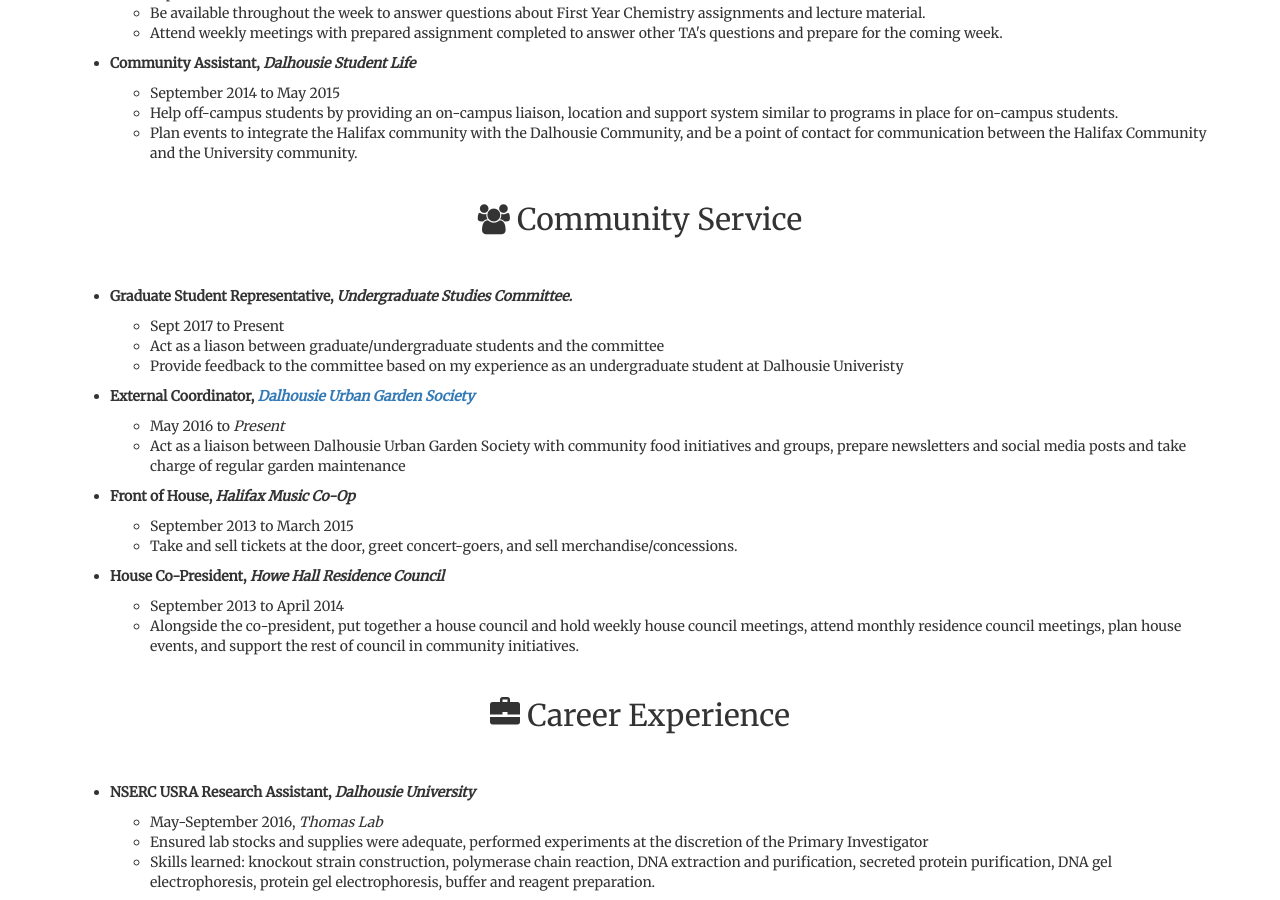
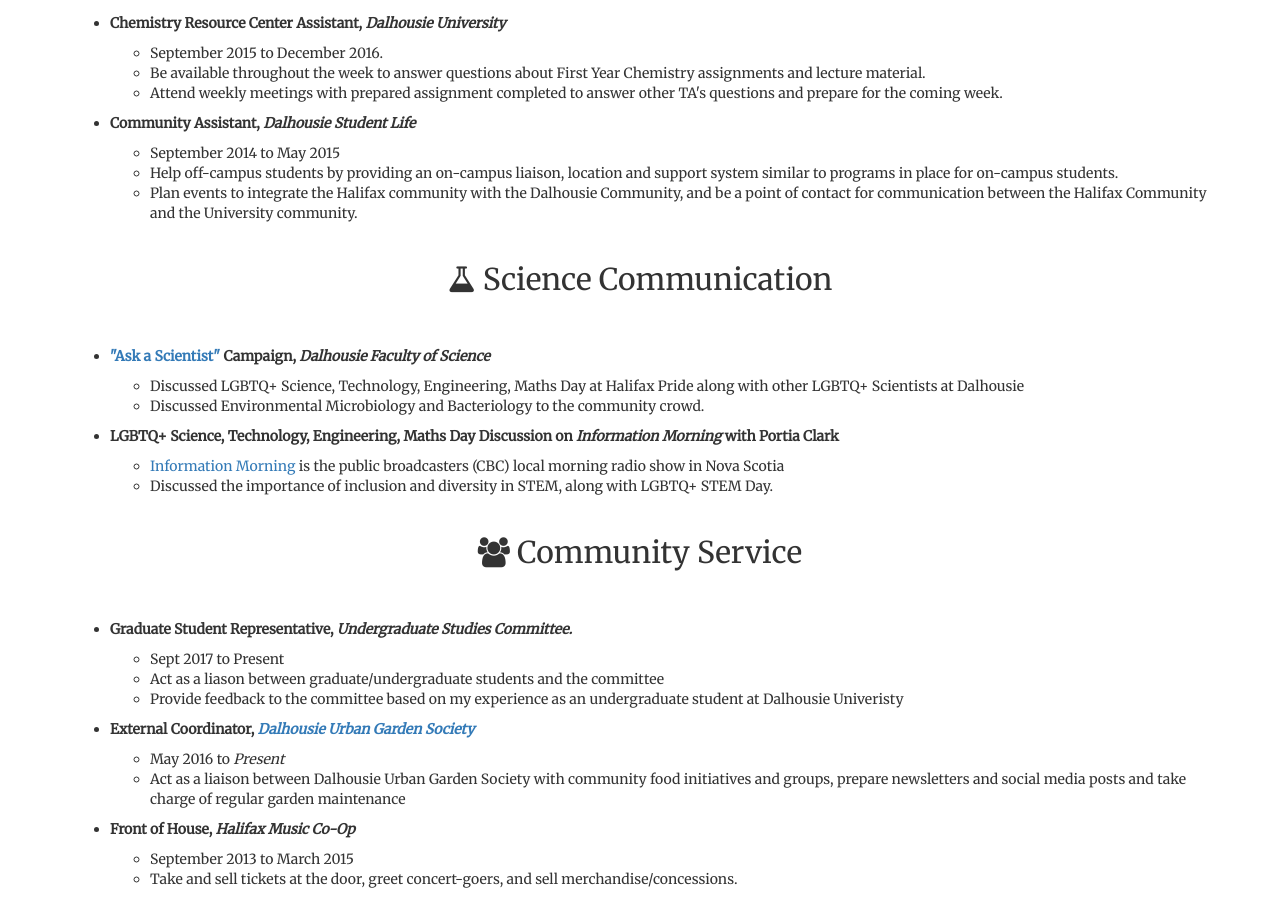
Before and after one commit to LandonGetz/OldCVWebsite, a Jekyll site: the page built from index.md, in a window 1280 px wide and 900 px high, scrolled down 3632 px. Built offline with Jekyll 4.4.1, drawn with Linux system fonts in a browser that asks for light colours; nearby versions of some CDN libraries; some of the changed text lies outside the part shown.

Commit message:
Updates, added SciComm Section

```diff
--- a/index.md
+++ b/index.md
@@ -116,7 +116,8 @@ scroll: true
     <ul id="list">
       <li id="list"><b>Papers: </b>
             <ul id="sublist">
-            <li><b>Getz, L.J.</b>, Dellaire, G. "Angels and Devils: Dual-Use in Biotechnology." <i>Trends in Biotechnology</i>, Under Review.</li>
+			<li>Thornbury, M.*, Sicheri, J.*, Slaine, P.D., <b>Getz, L. J.</b>, Finlayson-Trick, E.C.L., Cook, J., Guinard, C., Boudreau, N., Jakeman, D., Rohde, J.R., McCormick, C. 2018. "Discovery and Characterization of Novel Lignocellulose-Degrading Enzymes from the Porcupine Microbiome by Synthetic Metagenomics." <i>PLoS One</i>, Under Review</li>
+            <li><b>Getz, L.J.</b>, Dellaire, G. "Angels and Devils: Dual-Use in Biotechnology." <i>Trends in Biotechnology</i>, In Revision.</li>
             <li>Runté, C., Jain, U., <b>Getz, L.J.</b>, Secord, S., Kuwae, A., Abe, A., Leblanc, J., Stadnyk, A.W., Kaper, J.B., Hansen, A.M., Thomas, N.A. (2018). <a href="http://onlinelibrary.wiley.com/doi/10.1111/mmi.13948/full" target="_blank">"Tandem tyrosine phosphosites in the enteropathogenic <i>Escherichia coli</i> chaperone CesT are required for differential type III effector translocation and virulence."</a><i> Molecular Microbiology</i>.</li>
                 <li><b>Getz, L.J.,</b> Thomas, N.A. (2018) <a href="http://jb.asm.org/content/early/2018/02/08/JB.00653-17.abstract" target="_blank">"The Transcriptional Regulator HlyU is a Positive Regulator for Expression of <i>exsA</i> Leading to Type III Secretion System-1 Activation in <i>Vibrio parahaemolyticus</i>"</a> <i>Journal of Bacteriology</i>.</li>
                 <li><b>Getz, L.J.*</b>, Finlayson-Trick, E.C.L.*, Slaine, P.D.*, Thornbury, M., Lamourerux, E., Cook, J., Langille, M.G.I., Murray, L.E., McCormick, C., Rohde, J.R., Cheng, Z. (2017). <a href="http://journals.plos.org/plosone/article?id=10.1371/journal.pone.0189404" target="_blank">"Taxonomic differences of gut microbiomes drive cellulolytic enzymatic potential within hind-gut fermenting mammals."</a> <i>PLoS One</i></li>
@@ -197,6 +198,21 @@ scroll: true
             </ul>
         </li>
     </ul>
+	<h2><span class="fa fa-flask" aria-hidden="hidden"></span> Science Communication</h2>
+	<ul id="list">
+		<li id="list"><b><a href="https://www.dal.ca/news/2018/06/06/curious--just-ask-a-scientist.html" target="_blank">"Ask a Scientist"</a> Campaign, <i>Dalhousie Faculty of Science</i></b>
+			<ul id="sublist">
+				<li>Discussed LGBTQ+ Science, Technology, Engineering, Maths Day at Halifax Pride along with other LGBTQ+ Scientists at Dalhousie</li>
+				<li>Discussed Environmental Microbiology and Bacteriology to the community crowd.</li>
+			</ul>
+		</li>
+		<li id="list"><b>LGBTQ+ Science, Technology, Engineering, Maths Day Discussion on <i>Information Morning</i> with Portia Clark</b>
+			<ul id="sublist">
+				<li><a href="https://www.cbc.ca/listen/shows/information-morning-ns/" target="_blank">Information Morning</a> is the public broadcasters (CBC) local morning radio show in Nova Scotia</li>
+				<li>Discussed the importance of inclusion and diversity in STEM, along with LGBTQ+ STEM Day.</li>
+			</ul>
+		</li>
+	</ul>
     <h2><span class="fa fa-users" aria-hidden="hidden"></span> Community Service</h2>
     <ul id="list">
         <li id="list"><b>Graduate Student Representative, <i>Undergraduate Studies Committee.</i></b>
```
